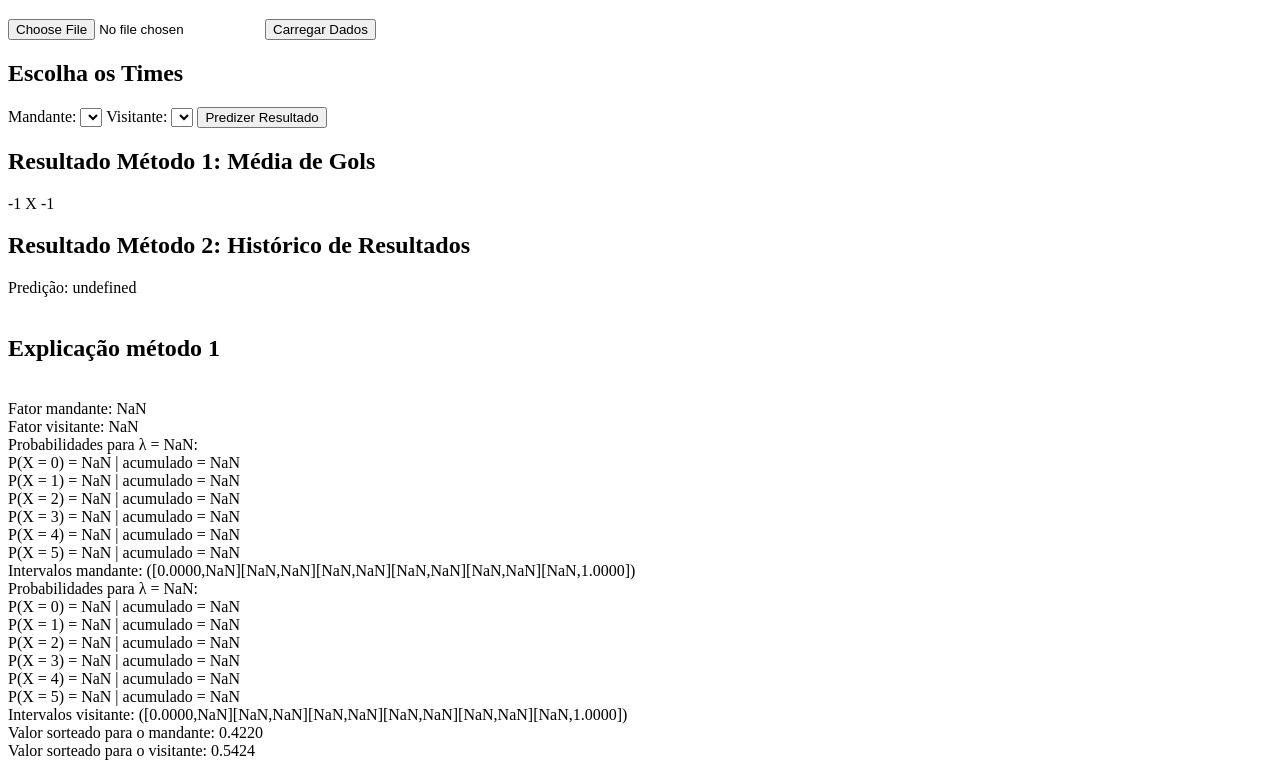
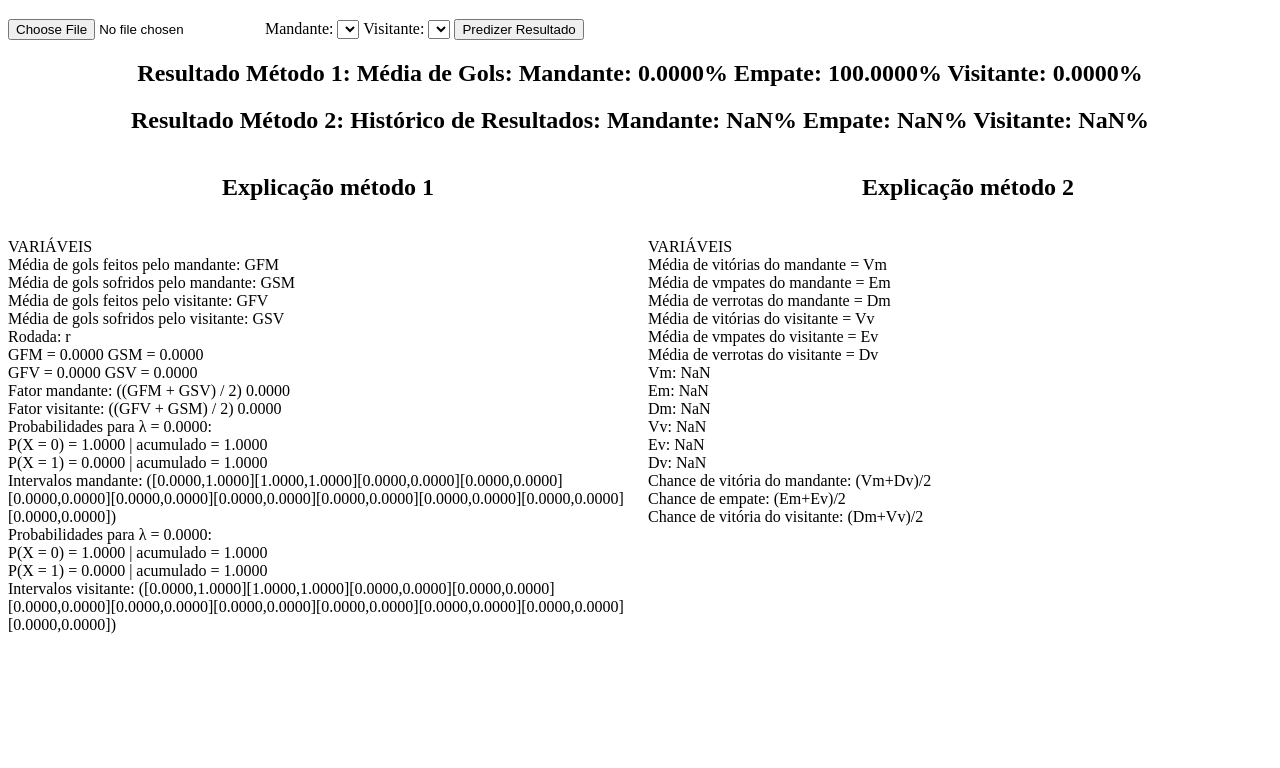
Before and after one commit to CarlosPieper/modelagem-matematica, a plain HTML site: page index.html in a window 1280 px wide. Both pictures are taken after a click on the button "Predizer Resultado". Shown: the part 61-829 px from the top of the page. After the commit the page ends 800 px from the top, so only its background shows below. Drawn offline with Linux system fonts and the light colour scheme.

Commit message:
cálculos finalizados

```diff
--- a/index.html
+++ b/index.html
@@ -4,14 +4,12 @@
 <head>
     <meta charset="UTF-8">
     <title>Predição de Partidas de Futebol</title>
+    <link rel="stylesheet" href="styles.css">
 </head>
 
 <body>
     <h1>Predição de Partidas de Futebol</h1>
     <input type="file" id="csvFile" accept=".csv">
-    <button onclick="carregarDados()">Carregar Dados</button>
-
-    <h2>Escolha os Times</h2>
     <label for="mandante">Mandante:</label>
     <select id="mandante"></select>
     <label for="visitante">Visitante:</label>
@@ -19,11 +17,24 @@
     <button onclick="predizerResultado()">Predizer Resultado</button>
 
     <div id="resultados"></div>
-    <br>
-    <h2>Explicação método 1</h2>
-    <div id="explicacao-1"></div>
+    <div id="explicacoes">
 
+        <div id="explicacao-1">
+            <h2>Explicação método 1</h2>
+            <div id="texto-explicacao-1">
+
+            </div>
+        </div>
+        <div id="explicacao-2">
+            <h2>Explicação método 2</h2>
+            <div id="texto-explicacao-2">
+
+            </div>
+        </div>
+    </div>
     <script src="script.js"></script>
+    <script src="metodo1.js"></script>
+    <script src="metodo2.js"></script>
 </body>
 
 </html>
--- /dev/null
+++ b/metodo1.js
@@ -0,0 +1,126 @@
+
+function metodoMediaGols(mandante, visitante) {
+    const rodada = encontrarRodada(mandante, visitante);
+
+    divExplicacao1.innerHTML += `<br> VARIÁVEIS`;
+    divExplicacao1.innerHTML += `<br> Média de gols feitos pelo mandante: GFM`;
+    divExplicacao1.innerHTML += `<br> Média de gols sofridos pelo mandante: GSM`;
+    divExplicacao1.innerHTML += `<br> Média de gols feitos pelo visitante: GFV`;
+    divExplicacao1.innerHTML += `<br> Média de gols sofridos pelo visitante: GSV`;
+    divExplicacao1.innerHTML += `<br> Rodada: r`;
+
+    const jogosMandante = dadosPartidas.filter(x => x.mandante === mandante && x.rodada < rodada);
+    const mediaGolsFeitosMandante = parseFloat(jogosMandante.reduce((soma, jogo) => soma + jogo.golsMandante, 0)) / (jogosMandante.length + 1);
+    const mediaGolsSofridosMandante = parseFloat(jogosMandante.reduce((soma, jogo) => soma + jogo.golsVisitante, 0)) / (jogosMandante.length + 1);
+
+    const jogosVisitante = dadosPartidas.filter(x => x.visitante === visitante && x.rodada < rodada);
+    const mediaGolsFeitosVisitante = parseFloat(jogosVisitante.reduce((soma, jogo) => soma + jogo.golsVisitante, 0)) / (jogosVisitante.length + 1);
+    const mediaGolsSofridosVisitante = parseFloat(jogosVisitante.reduce((soma, jogo) => soma + jogo.golsMandante, 0)) / (jogosVisitante.length + 1);
+
+    divExplicacao1.innerHTML += `<br> GFM = ${mediaGolsFeitosMandante.toFixed(4)} GSM = ${mediaGolsSofridosMandante.toFixed(4)}`;
+    divExplicacao1.innerHTML += `<br> GFV = ${mediaGolsFeitosVisitante.toFixed(4)} GSV = ${mediaGolsSofridosVisitante.toFixed(4)}`;
+
+    const fatorMandante = ((mediaGolsFeitosMandante + mediaGolsSofridosVisitante) / 2);
+    const fatorVisitante = ((mediaGolsFeitosVisitante + mediaGolsSofridosMandante) / 2);
+
+    divExplicacao1.innerHTML += `<br> Fator mandante: ((GFM + GSV) / 2) ${fatorMandante.toFixed(4)}`;
+    divExplicacao1.innerHTML += `<br> Fator visitante: ((GFV + GSM) / 2) ${fatorVisitante.toFixed(4)}`;
+
+    var probabilidadesMandante = calcularProbabilidadesLambda(fatorMandante);
+    divExplicacao1.innerHTML += `<br> Intervalos mandante: `;
+    mostrarProbabilidades(probabilidadesMandante);
+
+    var probabilidadesVisitante = calcularProbabilidadesLambda(fatorVisitante);
+    divExplicacao1.innerHTML += `<br> Intervalos visitante: `;
+    mostrarProbabilidades(probabilidadesVisitante);
+
+    const simulacoes = [];
+
+    for (let i = 0; i < ITERACOES_HISTORICO_GOLS; i++) {
+        let valorAleatorioMandante = Math.random();
+        var golsMandante = pegarIndiceProbabilidades(probabilidadesMandante, valorAleatorioMandante);
+
+        let valorAleatorioVisitante = Math.random();
+        var golsVisitante = pegarIndiceProbabilidades(probabilidadesVisitante, valorAleatorioVisitante);
+        simulacoes.push({ mandante: golsMandante, visitante: golsVisitante })
+    }
+
+    console.log(simulacoes)
+
+    const chanceVitoriaMandante = simulacoes.filter(simulacao => simulacao.mandante > simulacao.visitante).length;
+    const chanceEmpate = simulacoes.filter(simulacao => simulacao.mandante == simulacao.visitante).length;
+    const chanceVitoriaVisitante = simulacoes.filter(simulacao => simulacao.mandante < simulacao.visitante).length;
+
+    return {
+        chanceVitoriaMandante,
+        chanceEmpate,
+        chanceVitoriaVisitante
+    }
+}
+
+function mostrarProbabilidades(probabilidades) {
+    divExplicacao1.innerHTML += "(";
+    probabilidades.forEach(probabilidade => {
+        divExplicacao1.innerHTML += `[${probabilidade.inicial.toFixed(4)},${probabilidade.final.toFixed(4)}]`;
+    });
+    divExplicacao1.innerHTML += ")";
+}
+
+function calcularProbabilidadesLambda(lambda) {
+    const probabilidades = [
+        { inicial: 0, final: 0 },
+        { inicial: 0, final: 0 },
+        { inicial: 0, final: 0 },
+        { inicial: 0, final: 0 },
+        { inicial: 0, final: 0 },
+        { inicial: 0, final: 0 },
+        { inicial: 0, final: 0 },
+        { inicial: 0, final: 0 },
+        { inicial: 0, final: 0 },
+        { inicial: 0, final: 0 },
+        { inicial: 0, final: 0 }];
+
+    const kValues = [0, 1, 2, 3, 4, 5, 6, 7, 8, 9, 10];
+    let acumulado = 0;
+    divExplicacao1.innerHTML += `<br> Probabilidades para λ = ${lambda.toFixed(4)}:`;
+    for (let i = 0; i < kValues.length; i++) {
+        const k = kValues[i];
+        const probabilidade = calcularPoisson(lambda, k);
+        acumulado += probabilidade;
+        divExplicacao1.innerHTML += `<br> P(X = ${k}) = ${probabilidade.toFixed(4)} | acumulado =  ${acumulado.toFixed(4)} `;
+        if (probabilidade == 0) {
+            probabilidades[i].inicial = probabilidades[i - 1].final;
+            probabilidades[i].final = 1;
+            break;
+        }
+        if (i == 0) {
+            probabilidades[i].final = acumulado;
+        }
+        else if (i == kValues.length - 1) {
+            probabilidades[i].inicial = probabilidades[i - 1].final;
+            probabilidades[i].final = 1;
+        }
+        else {
+            probabilidades[i].inicial = probabilidades[i - 1].final;
+            probabilidades[i].final = acumulado;
+        }
+    }
+
+    return probabilidades;
+}
+
+function calcularPoisson(lambda, k) {
+    return (Math.pow(lambda, k) * Math.exp(-lambda)) / fatorial(k);
+}
+
+function fatorial(n) {
+    if (n === 0 || n === 1) return 1;
+    return n * fatorial(n - 1);
+}
+
+function pegarIndiceProbabilidades(probabilidades, valor) {
+    const indice = probabilidades
+        .findIndex(probabilidade => valor >= probabilidade.inicial && valor <= probabilidade.final);
+
+    return indice;
+}
--- /dev/null
+++ b/metodo2.js
@@ -0,0 +1,43 @@
+function metodoHistoricoResultados(mandante, visitante) {
+    const rodada = encontrarRodada(mandante, visitante);
+
+    divExplicacao2.innerHTML += "<br> VARIÁVEIS"
+    divExplicacao2.innerHTML += "<br> Média de vitórias do mandante = Vm"
+    divExplicacao2.innerHTML += "<br> Média de vmpates do mandante = Em"
+    divExplicacao2.innerHTML += "<br> Média de verrotas do mandante = Dm"
+    divExplicacao2.innerHTML += "<br> Média de vitórias do visitante = Vv"
+    divExplicacao2.innerHTML += "<br> Média de vmpates do visitante = Ev"
+    divExplicacao2.innerHTML += "<br> Média de verrotas do visitante = Dv"
+
+    const jogosMandante = dadosPartidas.filter(x => x.mandante === mandante && x.rodada < rodada);
+    const percentualVitoriasMandante = (jogosMandante.filter(x => x.golsMandante > x.golsVisitante).length / (jogosMandante.length)) * 100;
+    const percentualEmpatesMandante = (jogosMandante.filter(x => x.golsMandante == x.golsVisitante).length / (jogosMandante.length)) * 100;
+    const percentualDerrotasMandante = (jogosMandante.filter(x => x.golsMandante < x.golsVisitante).length / (jogosMandante.length)) * 100;
+
+    divExplicacao2.innerHTML += `<br> Vm: ${percentualVitoriasMandante.toFixed(4)}`;
+    divExplicacao2.innerHTML += `<br> Em: ${percentualEmpatesMandante.toFixed(4)}`;
+    divExplicacao2.innerHTML += `<br> Dm: ${percentualDerrotasMandante.toFixed(4)}`;
+
+    const jogosVisitante = dadosPartidas.filter(x => x.visitante === visitante && x.rodada < rodada);
+    const percentualVitoriasVisitante = (jogosVisitante.filter(x => x.golsVisitante > x.golsMandante).length / (jogosVisitante.length)) * 100;
+    const percentualEmpatesVisitante = (jogosVisitante.filter(x => x.golsVisitante == x.golsMandante).length / (jogosVisitante.length)) * 100;
+    const percentualDerrotasVisitante = (jogosVisitante.filter(x => x.golsVisitante < x.golsMandante).length / (jogosVisitante.length)) * 100;
+
+    divExplicacao2.innerHTML += `<br> Vv: ${percentualVitoriasVisitante.toFixed(4)}`;
+    divExplicacao2.innerHTML += `<br> Ev: ${percentualEmpatesVisitante.toFixed(4)}`;
+    divExplicacao2.innerHTML += `<br> Dv: ${percentualDerrotasVisitante.toFixed(4)}`;
+
+    const chanceVitoriaMandante = (percentualVitoriasMandante + percentualDerrotasVisitante) / 2;
+    const chanceEmpate = (percentualEmpatesMandante + percentualEmpatesVisitante) / 2;
+    const chanceVitoriaVisitante = (percentualVitoriasVisitante + percentualDerrotasMandante) / 2;
+
+    divExplicacao2.innerHTML += `<br> Chance de vitória do mandante: (Vm+Dv)/2`;
+    divExplicacao2.innerHTML += `<br> Chance de empate: (Em+Ev)/2`;
+    divExplicacao2.innerHTML += `<br> Chance de vitória do visitante: (Dm+Vv)/2`;
+
+    return {
+        chanceVitoriaMandante,
+        chanceEmpate,
+        chanceVitoriaVisitante
+    }
+}
--- a/script.js
+++ b/script.js
@@ -1,8 +1,11 @@
 let timesBrasileirao = new Set();
 let dadosPartidas = [];
 let divResultados = document.getElementById("resultados");
-let divExplicacao1 = document.getElementById("explicacao-1");
+let divExplicacao1 = document.getElementById("texto-explicacao-1");
+let divExplicacao2 = document.getElementById("texto-explicacao-2");
+
 const ITERACOES_VALOR_ALEATORIO = 10;
+const ITERACOES_HISTORICO_GOLS = 100;
 
 function lerCSV(file, callback) {
     const reader = new FileReader();
@@ -14,12 +17,12 @@ function lerCSV(file, callback) {
     reader.readAsText(file);
 }
 
+document.getElementById("csvFile").addEventListener("change", function (event) {
+    carregarDados();
+});
+
 function carregarDados() {
     const file = document.getElementById('csvFile').files[0];
-    if (!file) {
-        alert("Por favor, carregue um arquivo CSV primeiro.");
-        return;
-    }
 
     lerCSV(file, dados => {
         dadosPartidas = [];
@@ -60,6 +63,7 @@ function preencherSelectTimes() {
 function predizerResultado() {
     divResultados.innerHTML = "";
     divExplicacao1.innerHTML = "";
+    divExplicacao2.innerHTML = "";
 
     const mandante = document.getElementById('mandante').value;
     const visitante = document.getElementById('visitante').value;
@@ -68,130 +72,12 @@ function predizerResultado() {
     const resultadoMetodo2 = metodoHistoricoResultados(mandante, visitante);
 
     divResultados.innerHTML += `
-        <h2>Resultado Método 1: Média de Gols</h2>
-        ${resultadoMetodo1}<br>
-
-        <h2>Resultado Método 2: Histórico de Resultados</h2>
-        Predição: ${resultadoMetodo2}
+        <h2>Resultado Método 1: Média de Gols: Mandante: ${resultadoMetodo1.chanceVitoriaMandante.toFixed(4)}% Empate: ${resultadoMetodo1.chanceEmpate.toFixed(4)}% Visitante: ${resultadoMetodo1.chanceVitoriaVisitante.toFixed(4)}%</h2>
+        <h2>Resultado Método 2: Histórico de Resultados: Mandante: ${resultadoMetodo2.chanceVitoriaMandante.toFixed(4)}% Empate: ${resultadoMetodo2.chanceEmpate.toFixed(4)}% Visitante: ${resultadoMetodo2.chanceVitoriaVisitante.toFixed(4)}%</h2>
     `;
-}
-
-function metodoMediaGols(mandante, visitante) {
-    const rodada = encontrarRodada(mandante, visitante);
-
-    const jogosMandante = dadosPartidas.filter(x => x.mandante === mandante && x.rodada < rodada);
-    const golsFeitosMandante = parseFloat(jogosMandante.reduce((soma, jogo) => soma + jogo.golsMandante, 0));
-    const golsSofridosMandante = parseFloat(jogosMandante.reduce((soma, jogo) => soma + jogo.golsVisitante, 0));
-
-    const jogosVisitante = dadosPartidas.filter(x => x.visitante === visitante && x.rodada < rodada);
-    const golsFeitosVisitante = parseFloat(jogosVisitante.reduce((soma, jogo) => soma + jogo.golsVisitante, 0));
-    const golsSofridosVisitante = parseFloat(jogosVisitante.reduce((soma, jogo) => soma + jogo.golsMandante, 0));
-
-    const rodadaDividir = rodada + 1;
-
-    const fatorMandante = ((golsFeitosMandante + golsSofridosMandante) / rodadaDividir);
-    const fatorVisitante = ((golsFeitosVisitante + golsSofridosVisitante) / rodadaDividir);
-
-    divExplicacao1.innerHTML += `<br> Fator mandante: ${fatorMandante.toFixed(4)}`;
-    divExplicacao1.innerHTML += `<br> Fator visitante: ${fatorVisitante.toFixed(4)}`;
-
-    var probabilidadesMandante = calcularProbabilidadesLambda(fatorMandante);
-    divExplicacao1.innerHTML += `<br> Intervalos mandante: `;
-    mostrarProbabilidades(probabilidadesMandante);
-
-    var probabilidadesVisitante = calcularProbabilidadesLambda(fatorVisitante);
-    divExplicacao1.innerHTML += `<br> Intervalos visitante: `;
-    mostrarProbabilidades(probabilidadesVisitante);
-
-    let valorAleatorioMandante = valorAleatorio();
-    divExplicacao1.innerHTML += `<br> Valor sorteado para o mandante: ${valorAleatorioMandante.toFixed(4)}`;
-    var golsMandante = pegarIndiceProbabilidades(probabilidadesMandante, valorAleatorioMandante);
-
-    let valorAleatorioVisitante = valorAleatorio();
-    divExplicacao1.innerHTML += `<br> Valor sorteado para o visitante: ${valorAleatorioVisitante.toFixed(4)}`;
-    var golsVisitante = pegarIndiceProbabilidades(probabilidadesVisitante, valorAleatorioVisitante);
-
-    return `${mandante} ${golsMandante} X  ${golsVisitante} ${visitante}`;
-}
-
-function metodoHistoricoResultados(mandante, visitante, rodada) {
-
-}
-
-function mostrarProbabilidades(probabilidades) {
-    divExplicacao1.innerHTML += "(";
-    probabilidades.forEach(probabilidade => {
-        divExplicacao1.innerHTML += `[${probabilidade.inicial.toFixed(4)},${probabilidade.final.toFixed(4)}]`;
-    });
-    divExplicacao1.innerHTML += ")";
-}
-
-function calcularProbabilidadesLambda(lambda) {
-    const probabilidades = [
-        { inicial: 0, final: 0 },
-        { inicial: 0, final: 0 },
-        { inicial: 0, final: 0 },
-        { inicial: 0, final: 0 },
-        { inicial: 0, final: 0 },
-        { inicial: 0, final: 0 }];
-
-    const kValues = [0, 1, 2, 3, 4, 5];
-    let acumulado = 0;
-    divExplicacao1.innerHTML += `<br> Probabilidades para λ = ${lambda}:`;
-    for (let i = 0; i < kValues.length; i++) {
-        const k = kValues[i];
-        const probabilidade = calcularPoisson(lambda, k);
-        acumulado += probabilidade;
-        divExplicacao1.innerHTML += `<br> P(X = ${k}) = ${probabilidade.toFixed(4)} | acumulado =  ${acumulado.toFixed(4)} `;
-        if (probabilidade == 0) {
-            probabilidades[i].inicial = probabilidades[i - 1].final;
-            probabilidades[i].final = 1;
-            break;
-        }
-        if (i == 0) {
-            probabilidades[i].final = acumulado;
-        }
-        else if (i == kValues.length - 1) {
-            probabilidades[i].inicial = probabilidades[i - 1].final;
-            probabilidades[i].final = 1;
-        }
-        else {
-            probabilidades[i].inicial = probabilidades[i - 1].final;
-            probabilidades[i].final = acumulado;
-        }
-    }
-
-    return probabilidades;
 }
 
 function encontrarRodada(mandante, visitante) {
     const partida = dadosPartidas.find(x => x.mandante === mandante && x.visitante === visitante);
     return partida ? parseInt(partida.rodada) : "Partida não encontrada";
 }
-
-function calcularPoisson(lambda, k) {
-    return (Math.pow(lambda, k) * Math.exp(-lambda)) / fatorial(k);
-}
-
-function fatorial(n) {
-    if (n === 0 || n === 1) return 1;
-    return n * fatorial(n - 1);
-}
-
-function valorAleatorio() {
-    let totalAleatorio = 0;
-    for (let i = 0; i < ITERACOES_VALOR_ALEATORIO; i++) {
-        let valorAleatorio = Math.random();
-        totalAleatorio += valorAleatorio;
-    }
-
-    let valorAleatorioFinal = totalAleatorio / ITERACOES_VALOR_ALEATORIO;
-    return valorAleatorioFinal;
-}
-
-function pegarIndiceProbabilidades(probabilidades, valor) {
-    const indice = probabilidades
-        .findIndex(probabilidade => valor >= probabilidade.inicial && valor <= probabilidade.final);
-
-    return indice;
-}
--- /dev/null
+++ b/styles.css
@@ -0,0 +1,15 @@
+#explicacoes {
+    display: flex;
+    width: 100vw;
+    justify-content: space-between;
+}
+
+#explicacao-1,
+#explicacao-2 {
+    width: 100%;
+    height: 500px;
+}
+
+h2{
+    text-align: center;
+}
```
